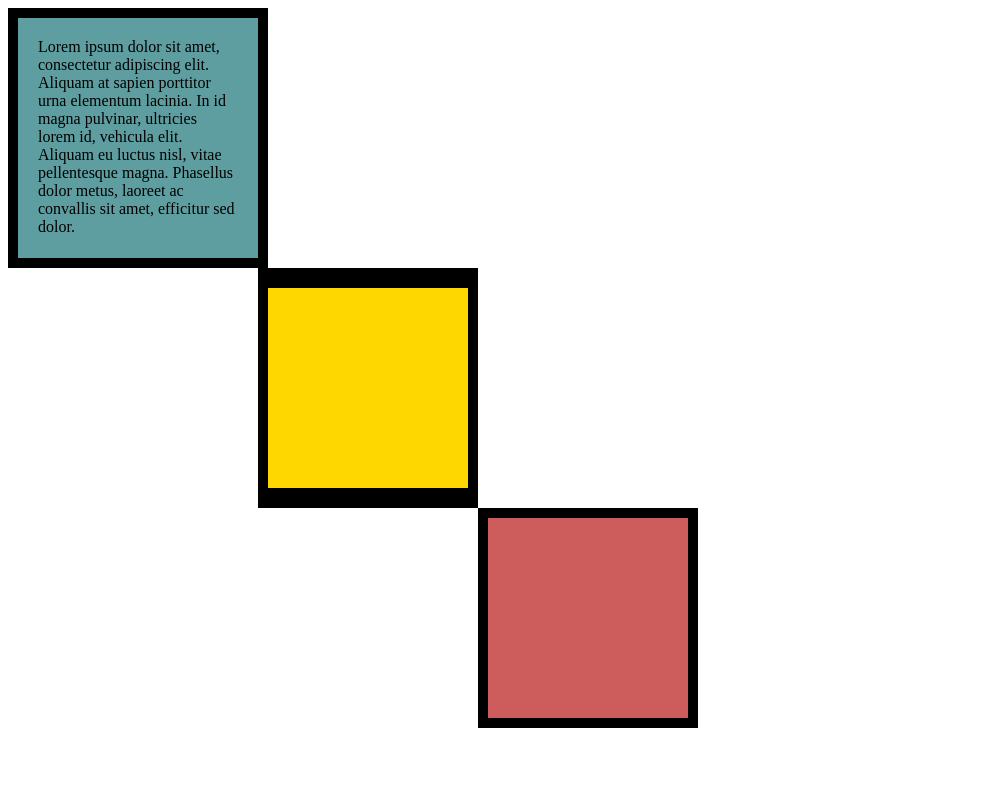
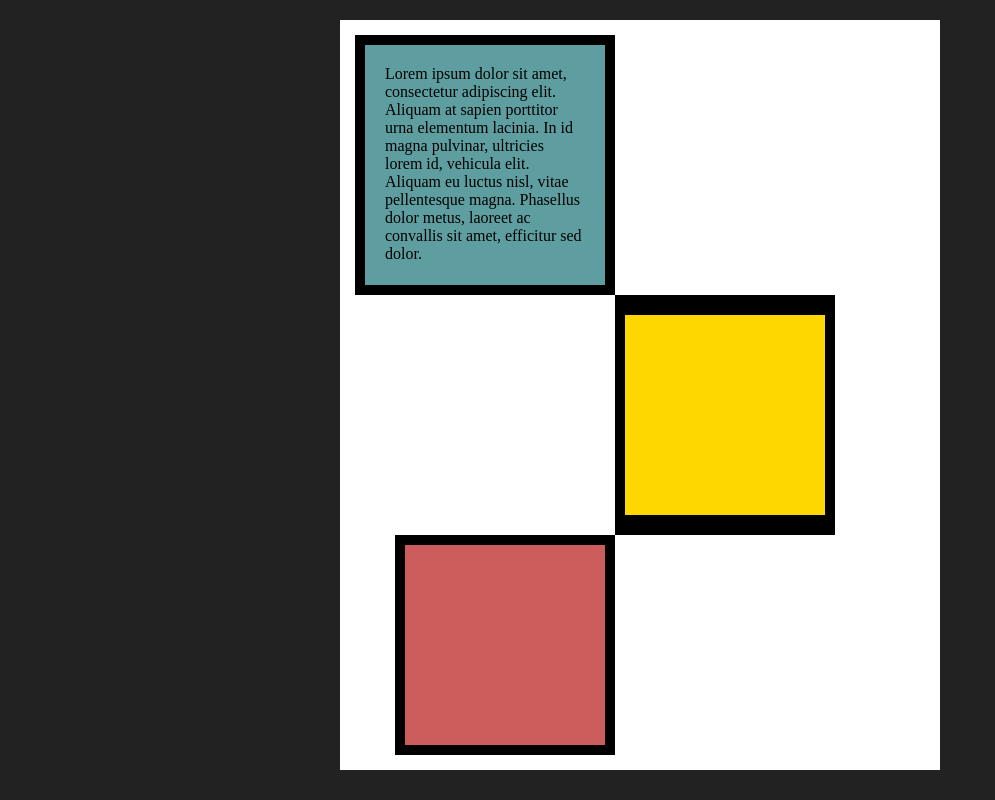
Before and after one commit to aatnimsarani-al/CSS-Box-Model, a plain HTML site: page index.html in a window 1280 px wide. Shown: the whole page, without its empty margins (0-995 px from the left). Drawn offline with Linux system fonts and the light colour scheme.

Commit message:
Initial commit

```diff
--- a/index.html
+++ b/index.html
@@ -3,21 +3,21 @@
 <head>
     <meta charset="UTF-8">
     <title>CSS Box Model</title>
-    <!-- Linking the external CSS stylesheet -->
     <link rel="stylesheet" href="style.css">
 </head>
 <body>
 
-    <!-- Box 1: Contains the paragraph text, custom padding, and borders -->
+    <div class="canvas">
+
         <div class="box-one">
             <p>Lorem ipsum dolor sit amet, consectetur adipiscing elit. Aliquam at sapien porttitor urna elementum lacinia. In id magna pulvinar, ultricies lorem id, vehicula elit. Aliquam eu luctus nisl, vitae pellentesque magna. Phasellus dolor metus, laoreet ac convallis sit amet, efficitur sed dolor.</p>
         </div>
 
-    <!-- Box 2: Custom border sizing and calculated margin offset -->
         <div class="box-two"></div>
 
-    <!-- Box 3: Standard border and cumulative margin offset -->
         <div class="box-three"></div>
+
+    </div>
 
 </body>
 </html>
--- a/style.css
+++ b/style.css
@@ -1,38 +1,44 @@
-/* Base styles applied to all three boxes */
-div {
+body {
+    background-color: #222222;
+    margin: 0;
+    padding: 20px;
+    display: flex;
+    justify-content: center;
+}
+
+.canvas {
+    background-color: #ffffff;
+    width: 600px;
+    padding: 15px;
+    box-sizing: border-box;
+}
+
+.box-one, .box-two, .box-three {
     height: 200px;
     width: 200px;
 }
 
-/* 1st Box Configuration */
 .box-one {
     background-color: cadetblue;
     padding: 20px;
     border: 10px solid black;
 }
 
-/* Fix the style of the <p> element to remove all margins */
 .box-one p {
     margin: 0;
 }
 
-/* 2nd Box Configuration */
 .box-two {
     background-color: gold;
     border-top: 20px solid black;
     border-bottom: 20px solid black;
     border-left: 10px solid black;
     border-right: 10px solid black;
-
-    /* Shift right so its top-left corner touches the first box's bottom-right corner */
-    margin-left: 250px;
+    margin-left: 260px;
 }
 
-/* 3rd Box Configuration */
 .box-three {
     background-color: indianred;
     border: 10px solid black;
-
-    /* Shift right so its top-left corner touches the second box's bottom-right corner */
-    margin-left: 470px;
+    margin-left: 40px;
 }
```
Lines whose indentation alone changed are shown as unchanged.
